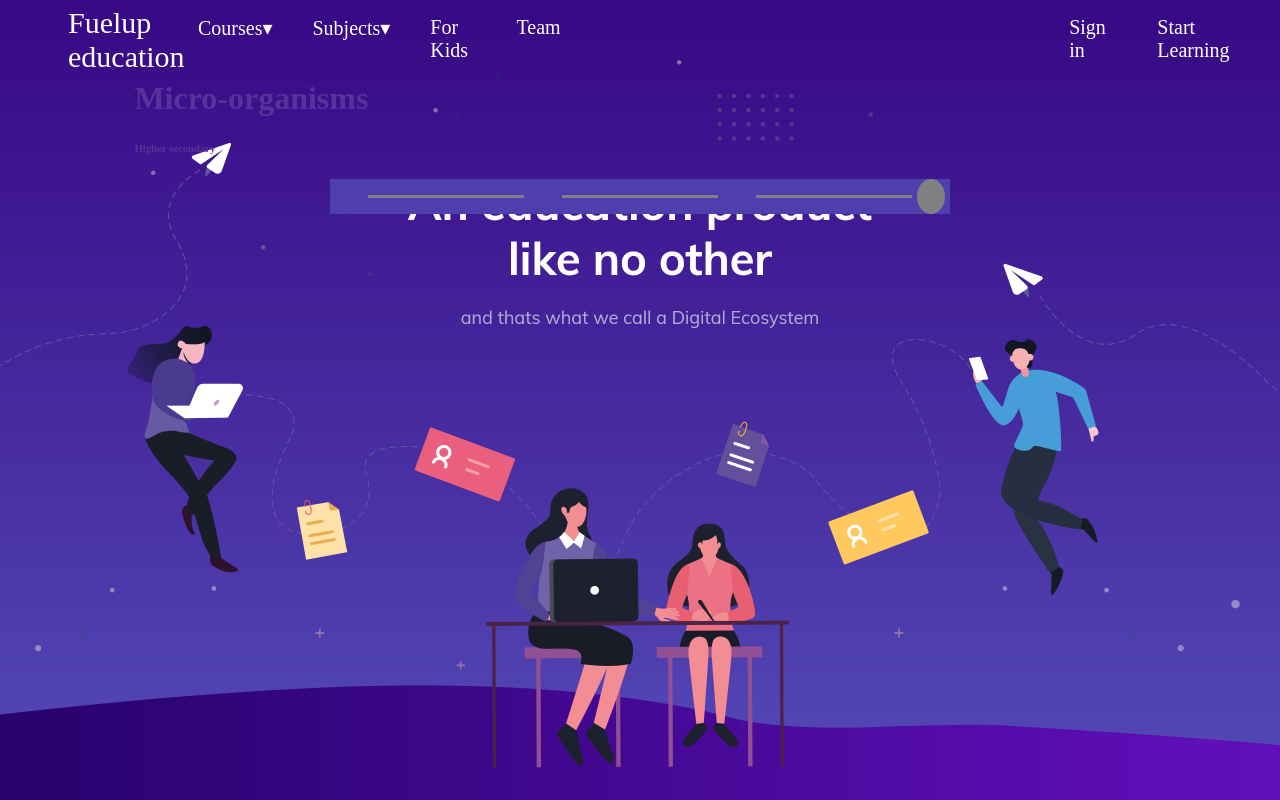
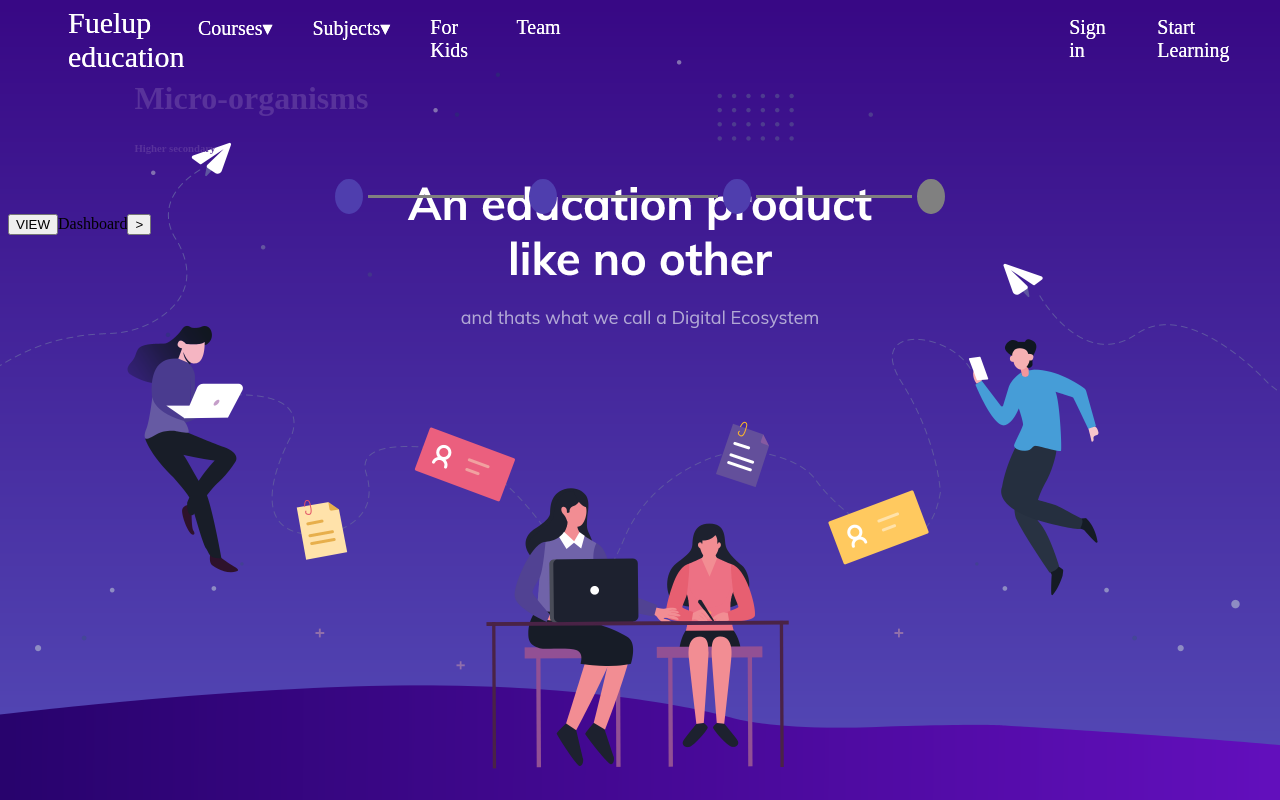
Before and after one commit to FuelupEducationIndia/fuelupeducation-react, a React (Create React App) app: page /completed-exam in a window 1280 px wide. Built offline with nearby package versions, Linux system fonts and the light colour scheme.

Commit message:
code update

```diff
--- a/src/components/Exams/Completed/CompletedExam.js
+++ b/src/components/Exams/Completed/CompletedExam.js
@@ -1,9 +1,11 @@
 import React from 'react';
 import styles from './CompletedExam.module.css';
+import Navbar from '../../Navbar/Navbar'
 
 function CompletedExam() {
 	return (
-		<div>
+		<div className={styles.completedExam}>
+			<Navbar />
 			<h1>Micro-organisms</h1>
 			<h6>Higher secondary</h6>
 			<div className={styles.dots3}>
@@ -15,6 +17,11 @@ function CompletedExam() {
 				<div className={styles.line3}></div>
 				<div className={styles.circle3}></div>
 			</div>
+			<div className={styles.footer}>
+				<button>VIEW</button>
+				<span>Dashboard</span>
+				<button>&#x3e;</button>
+			</div>
 		</div>
 	)
 }
```
